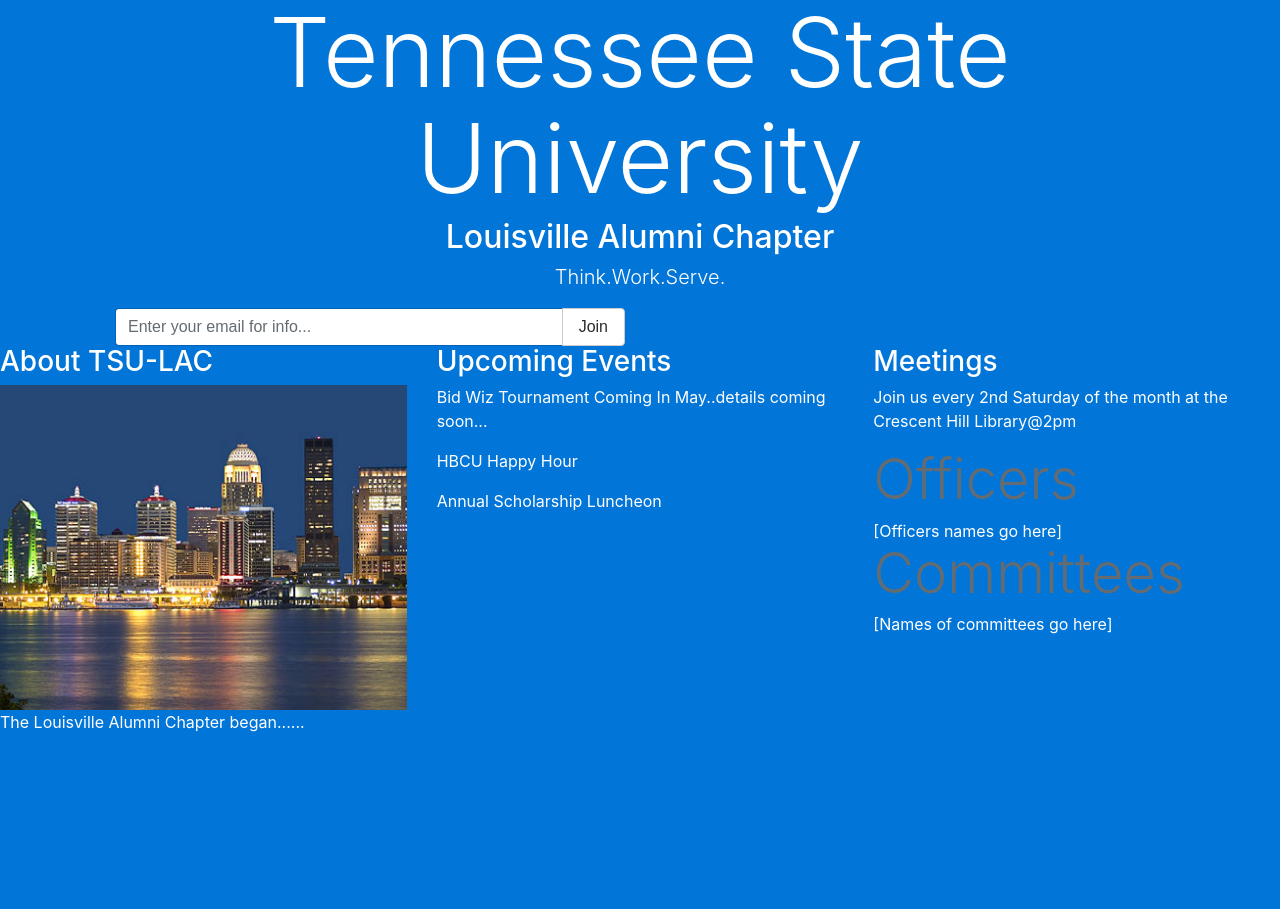
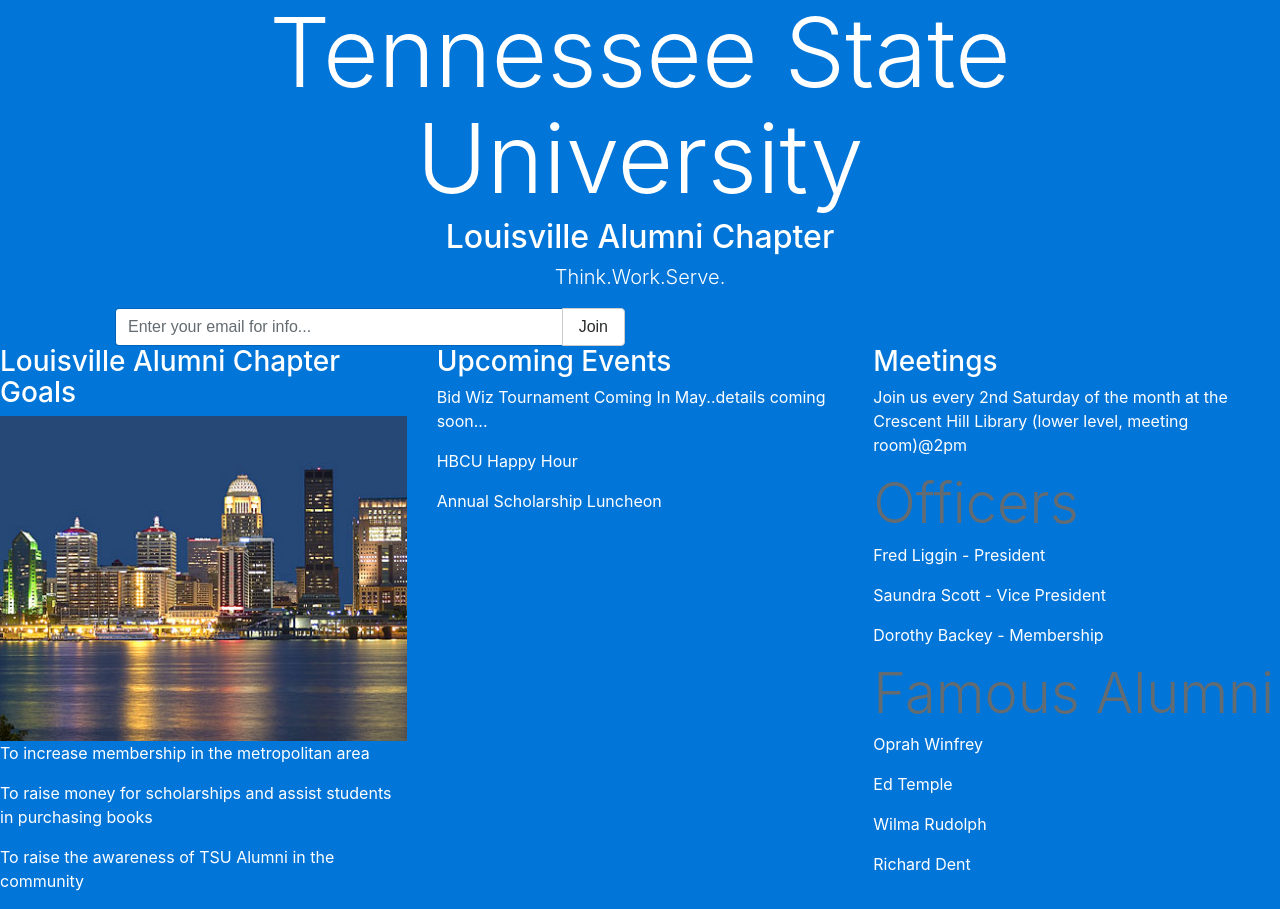
Before and after one commit to kathrynmthompson/KT-FEWD-Project, a plain HTML site: page index.html in a window 1280 px wide. Before the commit the page ends 800 px from the top, so only its background shows below. Drawn offline with nearby package versions, Linux system fonts and the light colour scheme; a script that the page names is missing.

Commit message:
added famous alumni

```diff
--- a/index.html
+++ b/index.html
@@ -35,9 +35,13 @@
 
       <div class="row">
         <div class="col-md-4">
-            <h3 class="m-b-2">About TSU-LAC</h3>
+            <h3 class="m-b-2">Louisville Alumni Chapter Goals</h3>
             <img class="m-b-1 img-fluid img-circle" src="img/lou.jpg" alt="Louisville">
-            <p>The Louisville Alumni Chapter began......</p>
+            <p>To increase membership in the metropolitan area</p>
+            <p>To raise money for scholarships and assist students in purchasing books</p>
+            <p>To raise the awareness of TSU Alumni in the community</p>
+
+
           </div>
       <div class="col-md-4">
             <h3 class"m-b-2">Upcoming Events</h3>
@@ -47,14 +51,22 @@
           </div>
       <div class="col-md-4">
             <h3 class"m-b-2">Meetings</h3>
-            <p>Join us every 2nd Saturday of the month at the Crescent Hill Library@2pm</P>
+            <p>Join us every 2nd Saturday of the month at the Crescent Hill
+              Library (lower level, meeting room)@2pm</P>
 
               <!--Officers  -->
               <h1 class="display-4 text-xs-center m-y-3 text-muted">Officers</h1>
-              [Officers names go here]
-              <!--Committees  -->
-              <h1 class="display-4 text-xs-center m-y-3 text-muted">Committees</h1>
-              [Names of committees go here]
+              <p>Fred Liggin - President</p>
+              <p>Saundra Scott - Vice President</p>
+              <p>Dorothy Backey - Membership</p>
+
+              <!--Alumni  -->
+              <h1 class="display-4 text-xs-center m-y-3 text-muted">Famous Alumni</h1>
+
+              <p>Oprah Winfrey</p>
+              <p>Ed Temple</p>
+              <p>Wilma Rudolph</p>
+              <p>Richard Dent</p>
 
           </div>
         </div><!--/ About -->
```
